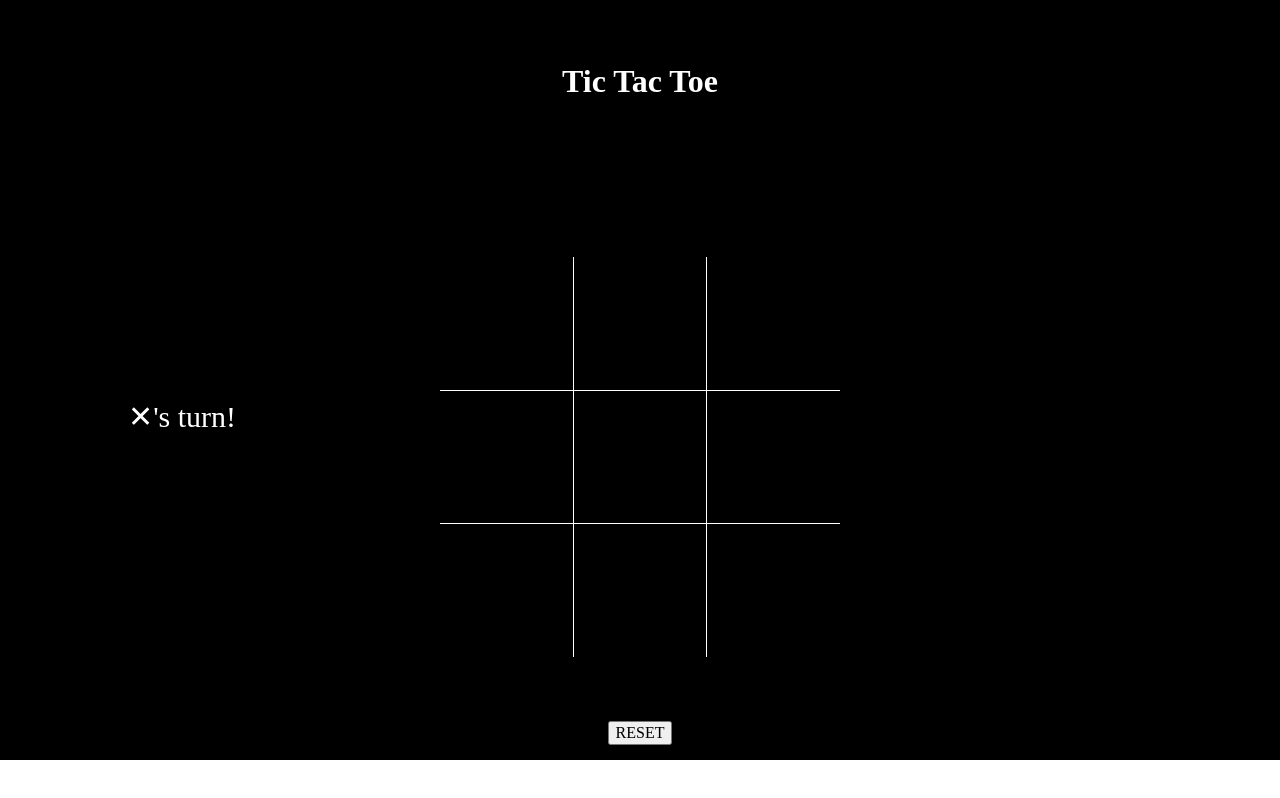
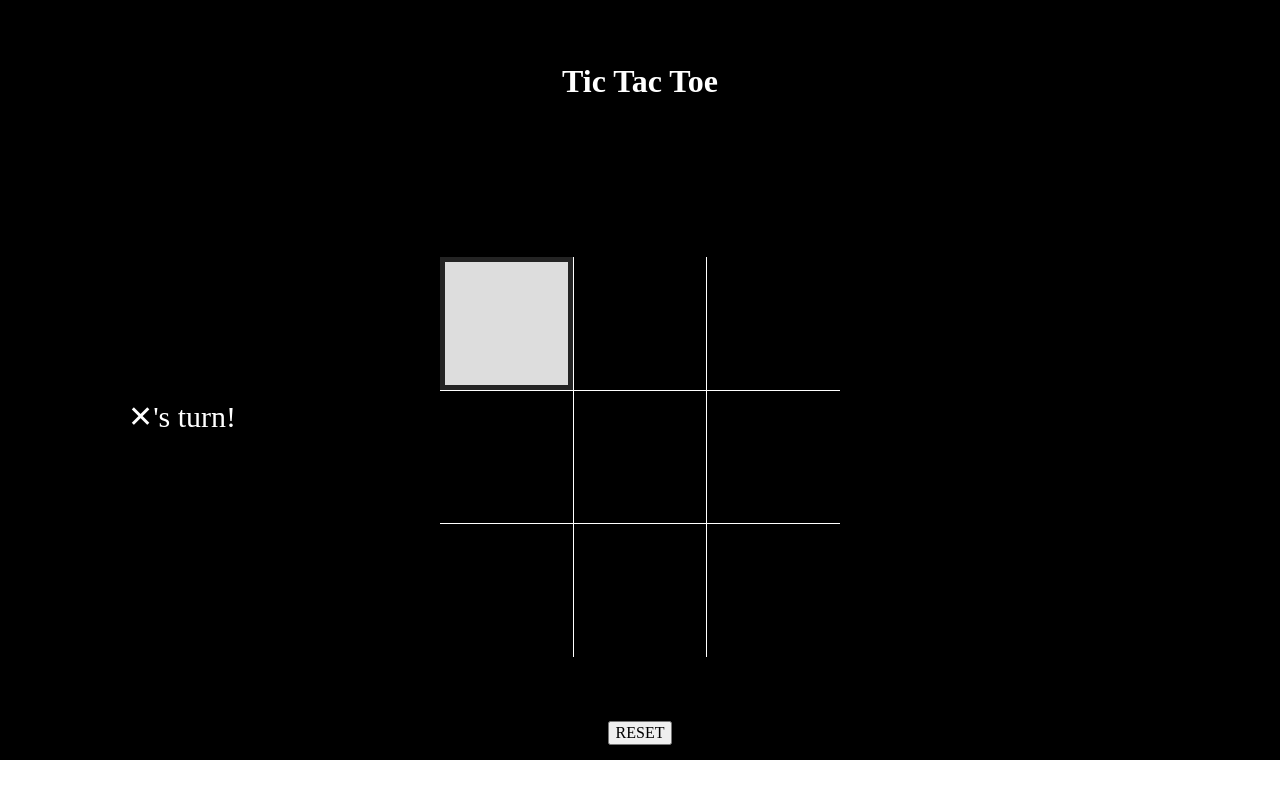
Before and after one commit to Justiewn/top-tictactoe, a plain HTML site: page index.html in a window 1280 px wide. In both pictures the pointer is over the element 506 px from the left and 323 px from the top of the page. Drawn offline with Linux system fonts and the light colour scheme.

Commit message:
minor visual change

```diff
--- a/style.css
+++ b/style.css
@@ -59,8 +59,10 @@ h1 {
 }
 
 
-.board-square:hover {
-    background: rgb(240, 240, 240);
+.game-grid:hover {
+    color: rgb(0, 0, 0);
+    background: rgb(221, 221, 221);
+    border:solid 5px rgb(36, 36, 36);
 }
 
 
```
